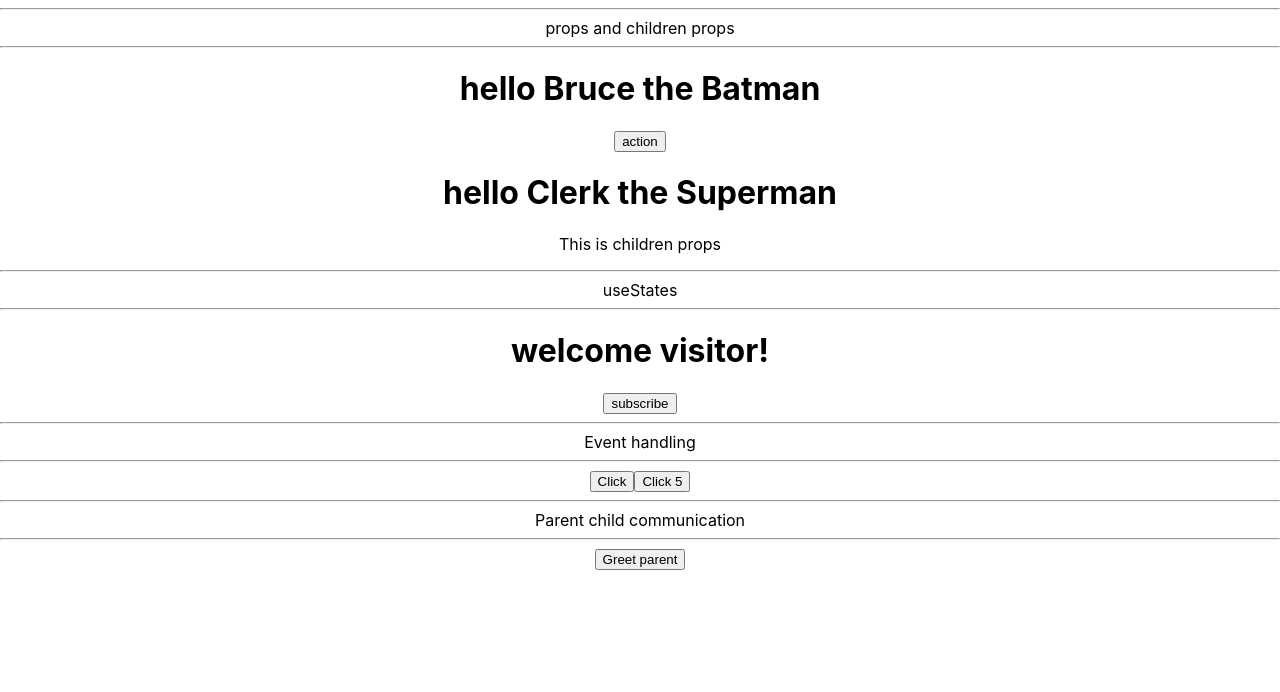
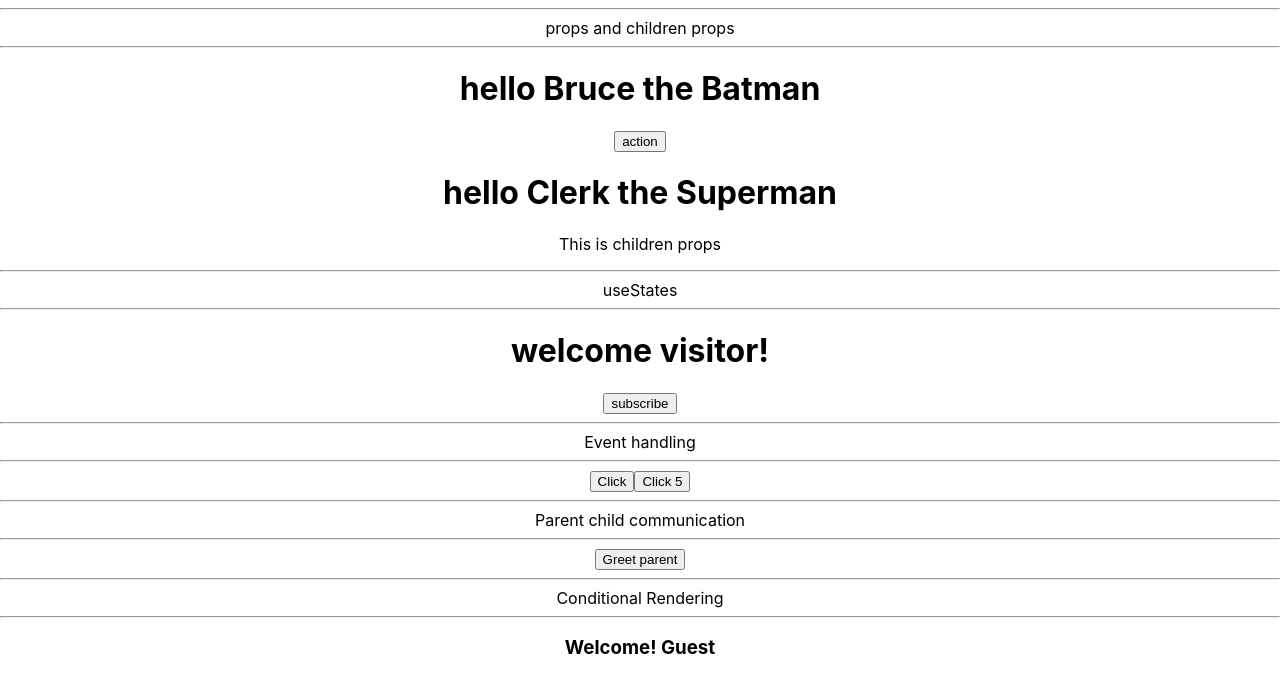
Before and after one commit to avishkakavindu/hello-to-react, a React (Create React App) app: page / in a window 1280 px wide. Shown: the top 692 px of the page. Built offline with nearby package versions, Linux system fonts and the light colour scheme.

Commit message:
Conditional rendering

```diff
--- a/src/App.js
+++ b/src/App.js
@@ -3,6 +3,7 @@ import { Greet } from './components/Greets';
 import { Message } from './components/Message';
 import { ClickHandler } from './components/ClickHandler';
 import { ParentComponent } from './components/ParentComponent';
+import { UserGreeting } from './components/UserGreeting';
 
 function App() {
   return (
@@ -28,6 +29,10 @@ function App() {
       Parent child communication
       <hr />
       <ParentComponent />
+      <hr />
+      Conditional Rendering
+      <hr />
+      <UserGreeting />
     </div>
   );
 }
--- a/src/components/ChildComponent.js
+++ b/src/components/ChildComponent.js
@@ -1,8 +1,9 @@
 export const ChildComponent = (props) => {
   const { greetHandler } = props;
+
   return (
     <div>
-      <button onClick={greetHandler}>Greet parent</button>
+      <button onClick={() => greetHandler('Sammy')}>Greet parent</button>
     </div>
   );
 };
--- a/src/components/ParentComponent.js
+++ b/src/components/ParentComponent.js
@@ -1,8 +1,8 @@
 import { ChildComponent } from './ChildComponent';
 
 export const ParentComponent = () => {
-  const greetParent = () => {
-    alert('Hello parent');
+  const greetParent = (childName) => {
+    alert(`${childName}: Hello parent`);
   };
   return <ChildComponent greetHandler={greetParent} />;
 };
--- /dev/null
+++ b/src/components/UserGreeting.js
@@ -0,0 +1,9 @@
+export const UserGreeting = () => {
+  const isLoggedIn = false;
+
+  return (
+    <div>
+      <h3>Welcome! {isLoggedIn ? 'Avishka' : 'Guest'}</h3>
+    </div>
+  );
+};
```
